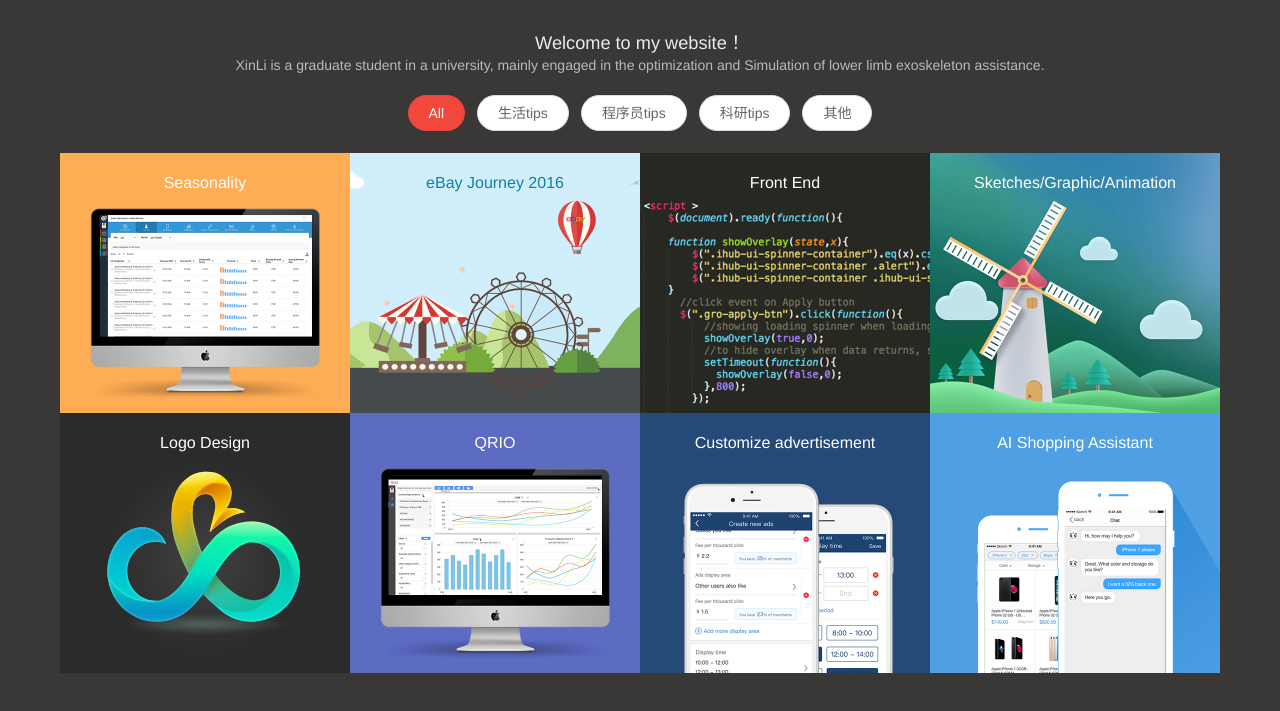
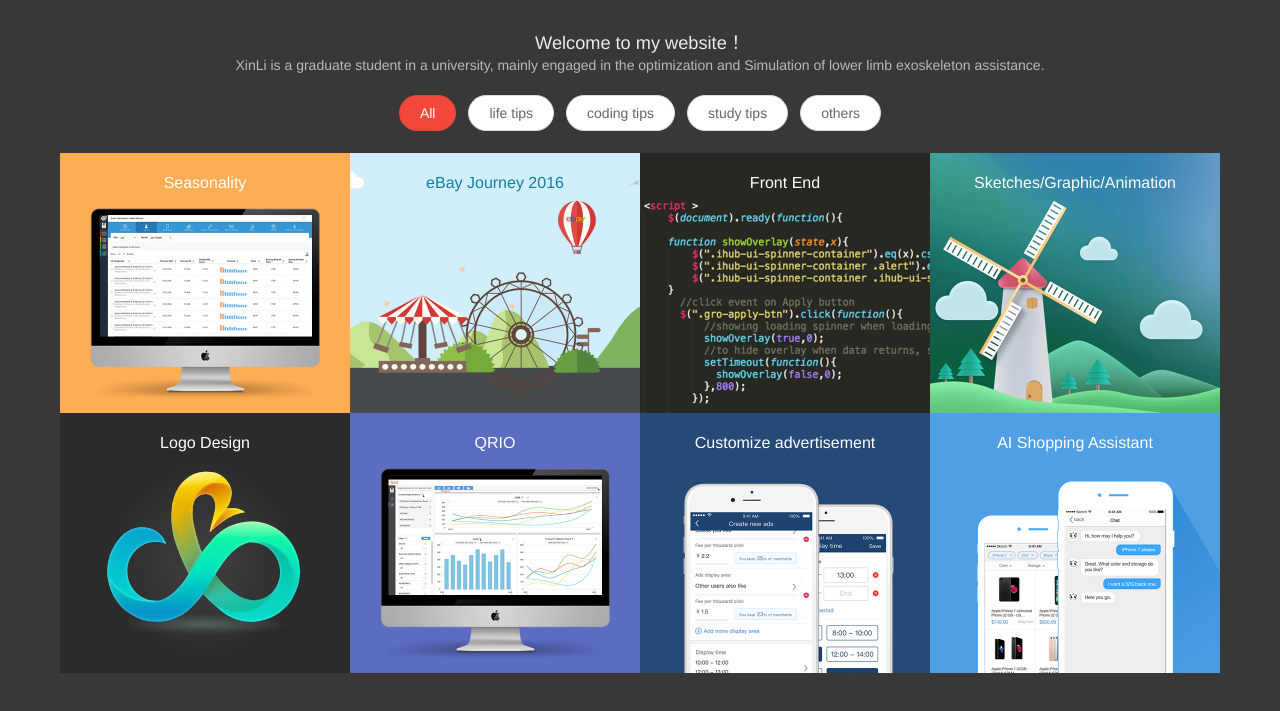
Before and after one commit to Reader19/Reader19.github.io, a plain HTML site: page index.html in a window 1280 px wide. Shown: the part 53-764 px from the top of the page. Drawn offline with nearby package versions, Linux system fonts and the light colour scheme.

Commit message:
Update index.html

```diff
--- a/index.html
+++ b/index.html
@@ -43,10 +43,10 @@
 	</div>
 		<div class="tags-container flex flex--center">
 			<div class="tag active" id="tagAll" style="cursor: pointer;">All</div>
-			<div class="tag" id="tagUX" style="cursor: pointer;">生活tips</div>
-			<div class="tag" id="tagVisual" style="cursor: pointer;">程序员tips</div>
-			<div class="tag" id="tagVideo" style="cursor: pointer;">科研tips</div>
-			<div class="tag" id="tag3d" style="cursor: pointer;">其他</div>
+			<div class="tag" id="tagUX" style="cursor: pointer;">life tips</div>
+			<div class="tag" id="tagVisual" style="cursor: pointer;">coding tips</div>
+			<div class="tag" id="tagVideo" style="cursor: pointer;">study tips</div>
+			<div class="tag" id="tag3d" style="cursor: pointer;">others</div>
 		</div>
 
 		<div class="pro-container clearfix">
```
